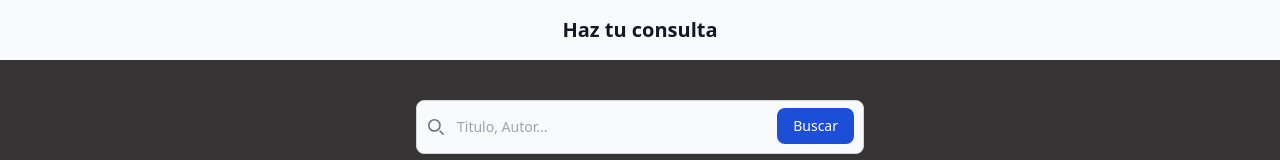
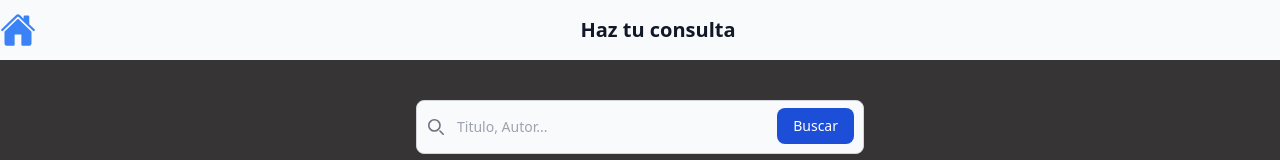
Before and after one commit to MagdalenaLama/Proyecto_05, a React (Vite) app: page /search in a window 1280 px wide. Shown: the top 160 px of the page. Built offline with nearby package versions, Linux system fonts and the light colour scheme.

Commit message:
feat: Home icon

```diff
--- a/package.json
+++ b/package.json
@@ -14,6 +14,7 @@
     "react": "^18.3.1",
     "react-dom": "^18.3.1",
     "react-error-boundary": "^4.0.13",
+    "react-icons": "^5.3.0",
     "react-router-dom": "^6.27.0"
   },
   "devDependencies": {
--- a/src/components/Header/Header.jsx
+++ b/src/components/Header/Header.jsx
@@ -1,7 +1,22 @@
+import { useLocation, useNavigate } from "react-router-dom";
+import { IoHome } from "react-icons/io5";
+
 export const Header = ({ title }) => {
+  const location = useLocation();
+  const navigate = useNavigate();
+  const showHomeIcon = location.pathname === "/search";
+  const handleClickIcon = () => {
+    navigate("/");
+  };
   return (
     <>
-      <nav className="border-gray-200 bg-gray-50 dark:bg-gray-700 dark:border-gray-700">
+      <nav className="border-gray-200 bg-gray-50 dark:bg-gray-700 dark:border-gray-700 flex items-center">
+        {showHomeIcon && (
+          <IoHome
+            className="text-blue-500 text-4xl cursor-pointer"
+            onClick={handleClickIcon}
+          />
+        )}
         <div className="max-w-screen-xl flex items-center justify-center mx-auto p-4">
           <h1 className="text-center text-xl font-bold text-gray-900 dark:text-white">
             {title}
--- a/src/components/Modal/Modal.jsx
+++ b/src/components/Modal/Modal.jsx
@@ -7,15 +7,11 @@ export const Modal = ({ closeModal, title, handleOutsideClick }) => {
         className="fixed inset-0 bg-black bg-opacity-50 flex justify-center items-center"
         onClick={handleOutsideClick}
       >
-        <div className="bg-white rounded-lg shadow-lg p-6 max-w-lg w-full">
-          <button
-            className="text-gray-500 float-right font-bold"
-            onClick={closeModal}
-          >
-            &times;
-          </button>
+        <div className="bg-white rounded-lg shadow-lg p-6 container max-w-3xl">
+          <div className="grid grid-cols-1 md:grid-cols-2 gap-4">
+            <div className="max-h-96">
               <img
-            className="object-cover h-48 w-full mb-4"
+                className="object-cover h-full w-full mb-4"
                 src={
                   title.volumeInfo.imageLinks?.thumbnail
                     ? title.volumeInfo.imageLinks.thumbnail
@@ -23,13 +19,27 @@ export const Modal = ({ closeModal, title, handleOutsideClick }) => {
                 }
                 alt={title.volumeInfo.title}
               />
-          <h5 className="text-2xl font-bold mb-2">{title.volumeInfo.title}</h5>
+            </div>
+            <div>
+              <button
+                className="text-gray-500 float-right font-bold"
+                onClick={closeModal}
+              >
+                &times;
+              </button>
+
+              <h5 className="text-2xl font-bold mb-2">
+                {title.volumeInfo.title}
+              </h5>
               <h6 className="text-lg font-semibold mb-2">
                 Autor: {title.volumeInfo.authors || "Desconocido"}
               </h6>
-          <p className="text-gray-700">
+              {/* Contenedor de texto desplazable */}
+              <p className="text-gray-700 max-h-48 overflow-y-auto">
                 {title.volumeInfo.description || "Descripción no disponible"}
               </p>
+            </div>
+          </div>
         </div>
       </div>
     </>
```
Also changed, not shown: 1 other file (tests, documents, lock files or other folders). Lines whose indentation alone changed are shown as unchanged.
